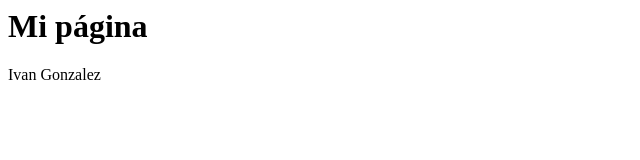
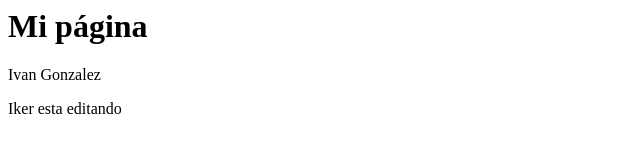
Before and after one commit to IvanIGS/SMR22223, a plain HTML site: page index.html in a window 1280 px wide. Shown: the whole page, without its empty margins (0-640 px from the left). Drawn offline with Linux system fonts and the light colour scheme.

Commit message:
Update index.html

```diff
--- a/index.html
+++ b/index.html
@@ -3,5 +3,6 @@
   <body>
     <h1>Mi página</h1>
     <p>Ivan Gonzalez</p>
+    Iker esta editando
     </body>
-    </html>
+</html>
```
